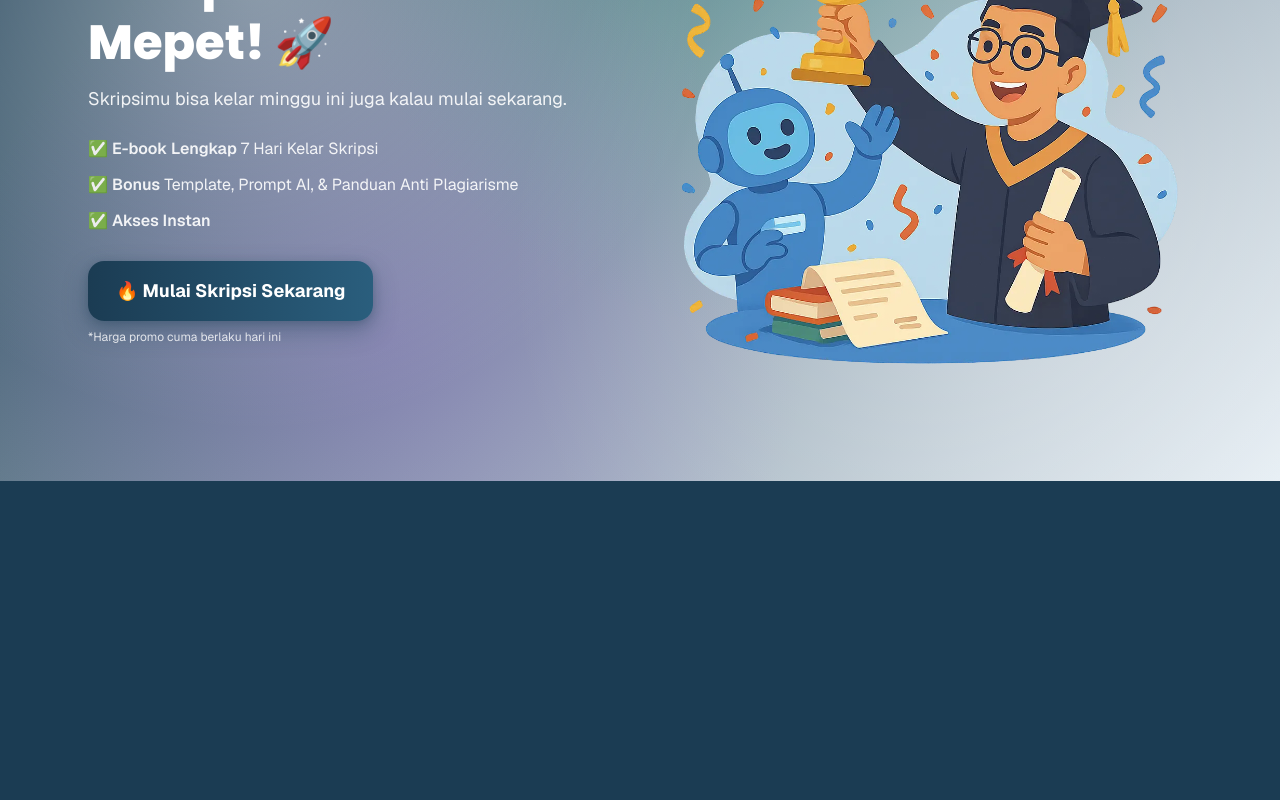
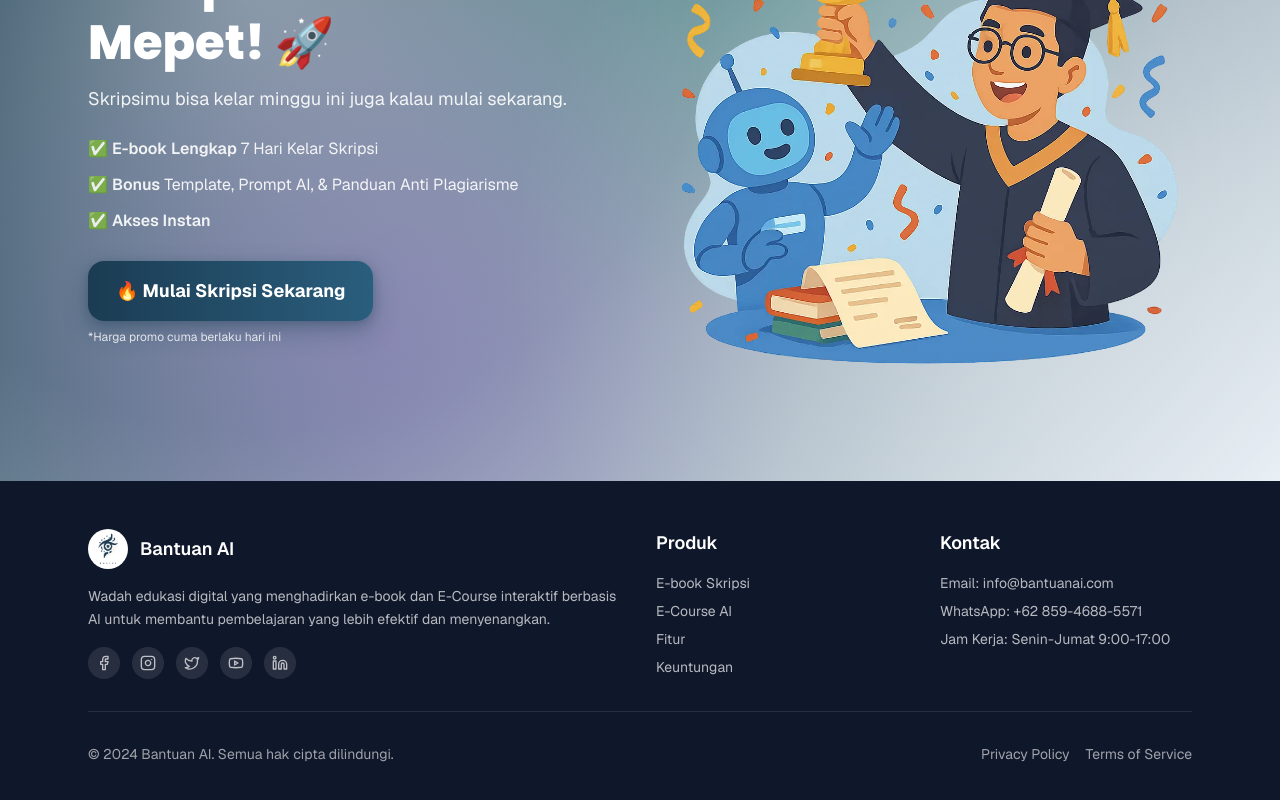
Before and after one commit to ridoananda/lp-skripsi, a Next.js app: page /ai-skripsi-7-hari in a window 1280 px wide. Shown: the part 6961-7761 px from the top of the page. Before the commit the page ends 7442 px from the top, so only its background shows below. Built offline with nearby package versions, Linux system fonts and the light colour scheme; no server answers.

Commit message:
Enhance global styles and layout components by introducing new CSS variables for theming, updating layout files to include a footer, and refining blog page styles for improved aesthetics and user experience.

```diff
--- a/src/app/ai-skripsi-7-hari/layout.tsx
+++ b/src/app/ai-skripsi-7-hari/layout.tsx
@@ -1,7 +1,11 @@
 import type { Metadata } from "next";
+import { Footer } from "@/components/landing";
 
-const siteUrl = process.env.NEXT_PUBLIC_SITE_URL ||
-  (typeof window !== 'undefined' ? `${window.location.protocol}//${window.location.host}` : "https://bantuanaiq.id");
+const siteUrl =
+  process.env.NEXT_PUBLIC_SITE_URL ||
+  (typeof window !== "undefined"
+    ? `${window.location.protocol}//${window.location.host}`
+    : "https://bantuanaiq.id");
 
 export const metadata: Metadata = {
   metadataBase: siteUrl ? new URL(siteUrl) : undefined,
@@ -52,5 +56,10 @@ export const metadata: Metadata = {
 export default function AiSkripsiLayout({
   children,
 }: Readonly<{ children: React.ReactNode }>) {
-  return <>{children}</>;
+  return (
+    <>
+      {children}
+      <Footer />
+    </>
+  );
 }
--- a/src/app/blog/layout.tsx
+++ b/src/app/blog/layout.tsx
@@ -1,6 +1,7 @@
 import { Metadata } from 'next';
 import BlogNavbar from '@/components/blog/BlogNavbar';
 import BlogFooter from '@/components/blog/BlogFooter';
+import { Footer } from '@/components/landing';
 
 export const metadata: Metadata = {
   title: {
@@ -36,7 +37,7 @@ export default function BlogLayout({
       <main>
         {children}
       </main>
-      <BlogFooter />
+      <Footer />
     </div>
   );
 }
--- a/src/app/globals.css
+++ b/src/app/globals.css
@@ -3,113 +3,153 @@
 
 @custom-variant dark (&:is(.dark *));
 
+:root {
+  --background: oklch(1.0000 0 0);
+  --foreground: oklch(0.1884 0.0128 248.5103);
+  --card: oklch(0.9784 0.0011 197.1387);
+  --card-foreground: oklch(0.1884 0.0128 248.5103);
+  --popover: oklch(1.0000 0 0);
+  --popover-foreground: oklch(0.1884 0.0128 248.5103);
+  --primary: oklch(0.3427 0.0560 241.3832);
+  --primary-foreground: oklch(1.0000 0 0);
+  --secondary: oklch(0.1884 0.0128 248.5103);
+  --secondary-foreground: oklch(1.0000 0 0);
+  --muted: oklch(0.9222 0.0013 286.3737);
+  --muted-foreground: oklch(0.1884 0.0128 248.5103);
+  --accent: oklch(0.9392 0.0166 250.8453);
+  --accent-foreground: oklch(0.6723 0.1606 244.9955);
+  --destructive: oklch(0.6188 0.2376 25.7658);
+  --destructive-foreground: oklch(1.0000 0 0);
+  --border: oklch(0.9317 0.0118 231.6594);
+  --input: oklch(0.9809 0.0025 228.7836);
+  --ring: oklch(0.6818 0.1584 243.3540);
+  --chart-1: oklch(0.6723 0.1606 244.9955);
+  --chart-2: oklch(0.6907 0.1554 160.3454);
+  --chart-3: oklch(0.8214 0.1600 82.5337);
+  --chart-4: oklch(0.7064 0.1822 151.7125);
+  --chart-5: oklch(0.5919 0.2186 10.5826);
+  --sidebar: oklch(0.9784 0.0011 197.1387);
+  --sidebar-foreground: oklch(0.1884 0.0128 248.5103);
+  --sidebar-primary: oklch(0.6723 0.1606 244.9955);
+  --sidebar-primary-foreground: oklch(1.0000 0 0);
+  --sidebar-accent: oklch(0.9392 0.0166 250.8453);
+  --sidebar-accent-foreground: oklch(0.6723 0.1606 244.9955);
+  --sidebar-border: oklch(0.9271 0.0101 238.5177);
+  --sidebar-ring: oklch(0.6818 0.1584 243.3540);
+  --font-sans: Open Sans, sans-serif;
+  --font-sans: var(--font-geist-sans);
+  --font-mono: var(--font-geist-mono);
+  --radius: 1.3rem;
+  --shadow-2xs: 0px 2px 0px 0px hsl(202.8169 89.1213% 53.1373% / 0.00);
+  --shadow-xs: 0px 2px 0px 0px hsl(202.8169 89.1213% 53.1373% / 0.00);
+  --shadow-sm: 0px 2px 0px 0px hsl(202.8169 89.1213% 53.1373% / 0.00), 0px 1px 2px -1px hsl(202.8169 89.1213% 53.1373% / 0.00);
+  --shadow: 0px 2px 0px 0px hsl(202.8169 89.1213% 53.1373% / 0.00), 0px 1px 2px -1px hsl(202.8169 89.1213% 53.1373% / 0.00);
+  --shadow-md: 0px 2px 0px 0px hsl(202.8169 89.1213% 53.1373% / 0.00), 0px 2px 4px -1px hsl(202.8169 89.1213% 53.1373% / 0.00);
+  --shadow-lg: 0px 2px 0px 0px hsl(202.8169 89.1213% 53.1373% / 0.00), 0px 4px 6px -1px hsl(202.8169 89.1213% 53.1373% / 0.00);
+  --shadow-xl: 0px 2px 0px 0px hsl(202.8169 89.1213% 53.1373% / 0.00), 0px 8px 10px -1px hsl(202.8169 89.1213% 53.1373% / 0.00);
+  --shadow-2xl: 0px 2px 0px 0px hsl(202.8169 89.1213% 53.1373% / 0.00);
+  --tracking-normal: 0em;
+  --spacing: 0.25rem;
+}
+
+.dark {
+  --background: oklch(0 0 0);
+  --foreground: oklch(0.9328 0.0025 228.7857);
+  --card: oklch(0.2097 0.0080 274.5332);
+  --card-foreground: oklch(0.8853 0 0);
+  --popover: oklch(0 0 0);
+  --popover-foreground: oklch(0.9328 0.0025 228.7857);
+  --primary: oklch(0.6692 0.1607 245.0110);
+  --primary-foreground: oklch(1.0000 0 0);
+  --secondary: oklch(0.9622 0.0035 219.5331);
+  --secondary-foreground: oklch(0.1884 0.0128 248.5103);
+  --muted: oklch(0.2090 0 0);
+  --muted-foreground: oklch(0.5637 0.0078 247.9662);
+  --accent: oklch(0.1928 0.0331 242.5459);
+  --accent-foreground: oklch(0.6692 0.1607 245.0110);
+  --destructive: oklch(0.6188 0.2376 25.7658);
+  --destructive-foreground: oklch(1.0000 0 0);
+  --border: oklch(0.2674 0.0047 248.0045);
+  --input: oklch(0.3020 0.0288 244.8244);
+  --ring: oklch(0.6818 0.1584 243.3540);
+  --chart-1: oklch(0.6723 0.1606 244.9955);
+  --chart-2: oklch(0.6907 0.1554 160.3454);
+  --chart-3: oklch(0.8214 0.1600 82.5337);
+  --chart-4: oklch(0.7064 0.1822 151.7125);
+  --chart-5: oklch(0.5919 0.2186 10.5826);
+  --sidebar: oklch(0.2097 0.0080 274.5332);
+  --sidebar-foreground: oklch(0.8853 0 0);
+  --sidebar-primary: oklch(0.6818 0.1584 243.3540);
+  --sidebar-primary-foreground: oklch(1.0000 0 0);
+  --sidebar-accent: oklch(0.1928 0.0331 242.5459);
+  --sidebar-accent-foreground: oklch(0.6692 0.1607 245.0110);
+  --sidebar-border: oklch(0.3795 0.0220 240.5943);
+  --sidebar-ring: oklch(0.6818 0.1584 243.3540);
+  --font-sans: var(--font-geist-sans);
+  --font-mono: var(--font-geist-mono);
+  --font-mono: Menlo, monospace;
+  --radius: 1.3rem;
+  --shadow-2xs: 0px 2px 0px 0px hsl(202.8169 89.1213% 53.1373% / 0.00);
+  --shadow-xs: 0px 2px 0px 0px hsl(202.8169 89.1213% 53.1373% / 0.00);
+  --shadow-sm: 0px 2px 0px 0px hsl(202.8169 89.1213% 53.1373% / 0.00), 0px 1px 2px -1px hsl(202.8169 89.1213% 53.1373% / 0.00);
+  --shadow: 0px 2px 0px 0px hsl(202.8169 89.1213% 53.1373% / 0.00), 0px 1px 2px -1px hsl(202.8169 89.1213% 53.1373% / 0.00);
+  --shadow-md: 0px 2px 0px 0px hsl(202.8169 89.1213% 53.1373% / 0.00), 0px 2px 4px -1px hsl(202.8169 89.1213% 53.1373% / 0.00);
+  --shadow-lg: 0px 2px 0px 0px hsl(202.8169 89.1213% 53.1373% / 0.00), 0px 4px 6px -1px hsl(202.8169 89.1213% 53.1373% / 0.00);
+  --shadow-xl: 0px 2px 0px 0px hsl(202.8169 89.1213% 53.1373% / 0.00), 0px 8px 10px -1px hsl(202.8169 89.1213% 53.1373% / 0.00);
+  --shadow-2xl: 0px 2px 0px 0px hsl(202.8169 89.1213% 53.1373% / 0.00);
+}
+
 @theme inline {
   --color-background: var(--background);
   --color-foreground: var(--foreground);
+  --color-card: var(--card);
+  --color-card-foreground: var(--card-foreground);
+  --color-popover: var(--popover);
+  --color-popover-foreground: var(--popover-foreground);
+  --color-primary: var(--primary);
+  --color-primary-foreground: var(--primary-foreground);
+  --color-secondary: var(--secondary);
+  --color-secondary-foreground: var(--secondary-foreground);
+  --color-muted: var(--muted);
+  --color-muted-foreground: var(--muted-foreground);
+  --color-accent: var(--accent);
+  --color-accent-foreground: var(--accent-foreground);
+  --color-destructive: var(--destructive);
+  --color-destructive-foreground: var(--destructive-foreground);
+  --color-border: var(--border);
+  --color-input: var(--input);
+  --color-ring: var(--ring);
+  --color-chart-1: var(--chart-1);
+  --color-chart-2: var(--chart-2);
+  --color-chart-3: var(--chart-3);
+  --color-chart-4: var(--chart-4);
+  --color-chart-5: var(--chart-5);
+  --color-sidebar: var(--sidebar);
+  --color-sidebar-foreground: var(--sidebar-foreground);
+  --color-sidebar-primary: var(--sidebar-primary);
+  --color-sidebar-primary-foreground: var(--sidebar-primary-foreground);
+  --color-sidebar-accent: var(--sidebar-accent);
+  --color-sidebar-accent-foreground: var(--sidebar-accent-foreground);
+  --color-sidebar-border: var(--sidebar-border);
+  --color-sidebar-ring: var(--sidebar-ring);
+
   --font-sans: var(--font-geist-sans);
   --font-mono: var(--font-geist-mono);
-  --color-sidebar-ring: var(--sidebar-ring);
-  --color-sidebar-border: var(--sidebar-border);
-  --color-sidebar-accent-foreground: var(--sidebar-accent-foreground);
-  --color-sidebar-accent: var(--sidebar-accent);
-  --color-sidebar-primary-foreground: var(--sidebar-primary-foreground);
-  --color-sidebar-primary: var(--sidebar-primary);
-  --color-sidebar-foreground: var(--sidebar-foreground);
-  --color-sidebar: var(--sidebar);
-  --color-chart-5: var(--chart-5);
-  --color-chart-4: var(--chart-4);
-  --color-chart-3: var(--chart-3);
-  --color-chart-2: var(--chart-2);
-  --color-chart-1: var(--chart-1);
-  --color-ring: var(--ring);
-  --color-input: var(--input);
-  --color-border: var(--border);
-  --color-destructive: var(--destructive);
-  --color-accent-foreground: var(--accent-foreground);
-  --color-accent: var(--accent);
-  --color-muted-foreground: var(--muted-foreground);
-  --color-muted: var(--muted);
-  --color-secondary-foreground: var(--secondary-foreground);
-  --color-secondary: var(--secondary);
-  --color-primary-foreground: var(--primary-foreground);
-  --color-primary: var(--primary);
-  --color-popover-foreground: var(--popover-foreground);
-  --color-popover: var(--popover);
-  --color-card-foreground: var(--card-foreground);
-  --color-card: var(--card);
+  --font-serif: var(--font-geist-serif);
+
   --radius-sm: calc(var(--radius) - 4px);
   --radius-md: calc(var(--radius) - 2px);
   --radius-lg: var(--radius);
   --radius-xl: calc(var(--radius) + 4px);
-}
 
-:root {
-  --radius: 0.625rem;
-  --background: #1B3C53;
-  --foreground: #ffffff;
-  --card: oklch(1 0 0);
-  --card-foreground: oklch(0.141 0.005 285.823);
-  --popover: oklch(1 0 0);
-  --popover-foreground: oklch(0.141 0.005 285.823);
-  --primary: #1B3C53;
-  --primary-foreground: #ffffff;
-  --secondary: oklch(0.967 0.001 286.375);
-  --secondary-foreground: oklch(0.21 0.006 285.885);
-  --muted: oklch(0.967 0.001 286.375);
-  --muted-foreground: oklch(0.552 0.016 285.938);
-  --accent: oklch(0.967 0.001 286.375);
-  --accent-foreground: oklch(0.21 0.006 285.885);
-  --destructive: oklch(0.577 0.245 27.325);
-  --border: oklch(0.92 0.004 286.32);
-  --input: oklch(0.92 0.004 286.32);
-  --ring: oklch(0.705 0.015 286.067);
-  --chart-1: oklch(0.646 0.222 41.116);
-  --chart-2: oklch(0.6 0.118 184.704);
-  --chart-3: oklch(0.398 0.07 227.392);
-  --chart-4: oklch(0.828 0.189 84.429);
-  --chart-5: oklch(0.769 0.188 70.08);
-  --sidebar: oklch(0.985 0 0);
-  --sidebar-foreground: oklch(0.141 0.005 285.823);
-  --sidebar-primary: oklch(0.21 0.006 285.885);
-  --sidebar-primary-foreground: oklch(0.985 0 0);
-  --sidebar-accent: oklch(0.967 0.001 286.375);
-  --sidebar-accent-foreground: oklch(0.21 0.006 285.885);
-  --sidebar-border: oklch(0.92 0.004 286.32);
-  --sidebar-ring: oklch(0.705 0.015 286.067);
-}
-
-.dark {
-  --background: oklch(0.141 0.005 285.823);
-  --foreground: oklch(0.985 0 0);
-  --card: oklch(0.21 0.006 285.885);
-  --card-foreground: oklch(0.985 0 0);
-  --popover: oklch(0.21 0.006 285.885);
-  --popover-foreground: oklch(0.985 0 0);
-  --primary: #1B3C53;
-  --primary-foreground: #ffffff;
-  --secondary: oklch(0.274 0.006 286.033);
-  --secondary-foreground: oklch(0.985 0 0);
-  --muted: oklch(0.274 0.006 286.033);
-  --muted-foreground: oklch(0.705 0.015 286.067);
-  --accent: oklch(0.274 0.006 286.033);
-  --accent-foreground: oklch(0.985 0 0);
-  --destructive: oklch(0.704 0.191 22.216);
-  --border: oklch(1 0 0 / 10%);
-  --input: oklch(1 0 0 / 15%);
-  --ring: oklch(0.552 0.016 285.938);
-  --chart-1: oklch(0.488 0.243 264.376);
-  --chart-2: oklch(0.696 0.17 162.48);
-  --chart-3: oklch(0.769 0.188 70.08);
-  --chart-4: oklch(0.627 0.265 303.9);
-  --chart-5: oklch(0.645 0.246 16.439);
-  --sidebar: oklch(0.21 0.006 285.885);
-  --sidebar-foreground: oklch(0.985 0 0);
-  --sidebar-primary: oklch(0.488 0.243 264.376);
-  --sidebar-primary-foreground: oklch(0.985 0 0);
-  --sidebar-accent: oklch(0.274 0.006 286.033);
-  --sidebar-accent-foreground: oklch(0.985 0 0);
-  --sidebar-border: oklch(1 0 0 / 10%);
-  --sidebar-ring: oklch(0.552 0.016 285.938);
+  --shadow-2xs: var(--shadow-2xs);
+  --shadow-xs: var(--shadow-xs);
+  --shadow-sm: var(--shadow-sm);
+  --shadow: var(--shadow);
+  --shadow-md: var(--shadow-md);
+  --shadow-lg: var(--shadow-lg);
+  --shadow-xl: var(--shadow-xl);
+  --shadow-2xl: var(--shadow-2xl);
 }
 
 @layer base {
--- a/src/components/blog/BlogCard.tsx
+++ b/src/components/blog/BlogCard.tsx
@@ -22,7 +22,7 @@ export default function BlogCard({ post, featured = false }: BlogCardProps) {
       transition={{ duration: 0.5 }}
     >
       <Card className={`group relative overflow-hidden transition-all duration-300 hover:shadow-xl hover:-translate-y-1 ${
-        featured ? 'ring-2 ring-blue-500' : ''
+        featured ? 'ring-1 ring-primary' : ''
       }`}>
       {/* Featured Badge */}
       {featured && (
@@ -102,7 +102,7 @@ export default function BlogCard({ post, featured = false }: BlogCardProps) {
 
         {/* Read More Button */}
         <div className="mt-6">
-          <Button asChild variant="outline" size="sm" className="w-full">
+          <Button asChild size="sm" className="w-full">
             <Link href={`/blog/${post.slug}`}>
               Baca Selengkapnya
               <svg
--- a/src/components/blog/BlogNavbar.tsx
+++ b/src/components/blog/BlogNavbar.tsx
@@ -24,7 +24,7 @@ export default function BlogNavbar() {
                 height={32}
                 className="w-8 h-8 rounded-lg"
               />
-              <span className="text-xl font-bold text-gray-900">Bantuan AI</span>
+              <span className="text-xl font-bold text-[#1B3C53]">Bantuan AI</span>
             </Link>
           </div>
 
@@ -32,21 +32,21 @@ export default function BlogNavbar() {
           <div className="hidden md:flex items-center space-x-8">
             <Link
               href="/"
-              className="text-gray-600 hover:text-gray-900 px-3 py-2 rounded-md text-sm font-medium transition-colors"
+              className="text-gray-600 hover:text-[#1B3C53] px-3 py-2 rounded-md text-sm font-medium transition-colors"
             >
               <Home className="w-4 h-4 inline mr-2" />
               Beranda
             </Link>
             <Link
               href="/blog"
-              className="text-blue-600 hover:text-blue-700 px-3 py-2 rounded-md text-sm font-medium transition-colors"
+              className="text-[#1B3C53] hover:text-[#2a5e7d] px-3 py-2 rounded-md text-sm font-medium transition-colors font-semibold"
             >
               <BookOpen className="w-4 h-4 inline mr-2" />
               Blog
             </Link>
             <Link
               href="/ai-skripsi-7-hari"
-              className="bg-blue-600 text-white hover:bg-blue-700 px-4 py-2 rounded-md text-sm font-medium transition-colors"
+              className="bg-[#1B3C53] text-white hover:bg-[#2a5e7d] px-4 py-2 rounded-md text-sm font-medium transition-colors"
             >
               Mulai Belajar
             </Link>
@@ -58,7 +58,7 @@ export default function BlogNavbar() {
               variant="ghost"
               size="sm"
               onClick={() => setMobileOpen(!mobileOpen)}
-              className="text-gray-600 hover:text-gray-900"
+              className="text-gray-600 hover:text-[#1B3C53]"
             >
               {mobileOpen ? <X className="w-6 h-6" /> : <Menu className="w-6 h-6" />}
             </Button>
@@ -78,7 +78,7 @@ export default function BlogNavbar() {
             <Link
               href="/"
               onClick={() => setMobileOpen(false)}
-              className="block px-3 py-2 rounded-md text-base font-medium text-gray-600 hover:text-gray-900 hover:bg-gray-50"
+              className="block px-3 py-2 rounded-md text-base font-medium text-gray-600 hover:text-[#1B3C53] hover:bg-[#e6eef4]"
             >
               <Home className="w-4 h-4 inline mr-2" />
               Beranda
@@ -86,7 +86,7 @@ export default function BlogNavbar() {
             <Link
               href="/blog"
               onClick={() => setMobileOpen(false)}
-              className="block px-3 py-2 rounded-md text-base font-medium text-blue-600 hover:text-blue-700 hover:bg-blue-50"
+              className="block px-3 py-2 rounded-md text-base font-medium text-[#1B3C53] hover:text-[#2a5e7d] hover:bg-[#e6eef4] font-semibold"
             >
               <BookOpen className="w-4 h-4 inline mr-2" />
               Blog
@@ -94,7 +94,7 @@ export default function BlogNavbar() {
             <Link
               href="/ai-skripsi-7-hari"
               onClick={() => setMobileOpen(false)}
-              className="block px-3 py-2 rounded-md text-base font-medium bg-blue-600 text-white hover:bg-blue-700"
+              className="block px-3 py-2 rounded-md text-base font-medium bg-[#1B3C53] text-white hover:bg-[#2a5e7d]"
             >
               Mulai Belajar
             </Link>
--- a/src/components/landing/Footer.tsx
+++ b/src/components/landing/Footer.tsx
@@ -3,6 +3,7 @@
 import Image from "next/image";
 import { motion } from "framer-motion";
 import { fadeUp, stagger } from "@/lib/animations";
+import { Facebook, Instagram, Twitter, Youtube, Linkedin } from "lucide-react";
 
 export default function Footer() {
   return (
@@ -29,9 +30,58 @@ export default function Footer() {
               />
               <span className="text-lg font-semibold">Bantuan AI</span>
             </div>
-            <p className="text-white/70 text-sm leading-relaxed">
+            <p className="text-white/70 text-sm leading-relaxed mb-4">
               Wadah edukasi digital yang menghadirkan e-book dan E-Course interaktif berbasis AI untuk membantu pembelajaran yang lebih efektif dan menyenangkan.
             </p>
+
+            {/* Social Media Links */}
+            <div className="flex items-center gap-3">
+              <a
+                href="https://facebook.com/bantuanai"
+                target="_blank"
+                rel="noopener noreferrer"
+                className="w-8 h-8 bg-white/10 hover:bg-white/20 rounded-full flex items-center justify-center transition-colors group"
+                aria-label="Facebook Bantuan AI"
+              >
+                <Facebook className="w-4 h-4 text-white/70 group-hover:text-white transition-colors" />
+              </a>
+              <a
+                href="https://instagram.com/bantuanai"
+                target="_blank"
+                rel="noopener noreferrer"
+                className="w-8 h-8 bg-white/10 hover:bg-white/20 rounded-full flex items-center justify-center transition-colors group"
+                aria-label="Instagram Bantuan AI"
+              >
+                <Instagram className="w-4 h-4 text-white/70 group-hover:text-white transition-colors" />
+              </a>
+              <a
+                href="https://twitter.com/bantuanai"
+                target="_blank"
+                rel="noopener noreferrer"
+                className="w-8 h-8 bg-white/10 hover:bg-white/20 rounded-full flex items-center justify-center transition-colors group"
+                aria-label="Twitter Bantuan AI"
+              >
+                <Twitter className="w-4 h-4 text-white/70 group-hover:text-white transition-colors" />
+              </a>
+              <a
+                href="https://youtube.com/@bantuanai"
+                target="_blank"
+                rel="noopener noreferrer"
+                className="w-8 h-8 bg-white/10 hover:bg-white/20 rounded-full flex items-center justify-center transition-colors group"
+                aria-label="YouTube Bantuan AI"
+              >
+                <Youtube className="w-4 h-4 text-white/70 group-hover:text-white transition-colors" />
+              </a>
+              <a
+                href="https://linkedin.com/company/bantuanai"
+                target="_blank"
+                rel="noopener noreferrer"
+                className="w-8 h-8 bg-white/10 hover:bg-white/20 rounded-full flex items-center justify-center transition-colors group"
+                aria-label="LinkedIn Bantuan AI"
+              >
+                <Linkedin className="w-4 h-4 text-white/70 group-hover:text-white transition-colors" />
+              </a>
+            </div>
           </motion.div>
 
           {/* Quick Links */}
```
Also changed, not shown: src/app/blog/page.tsx (+8 -8 lines).
